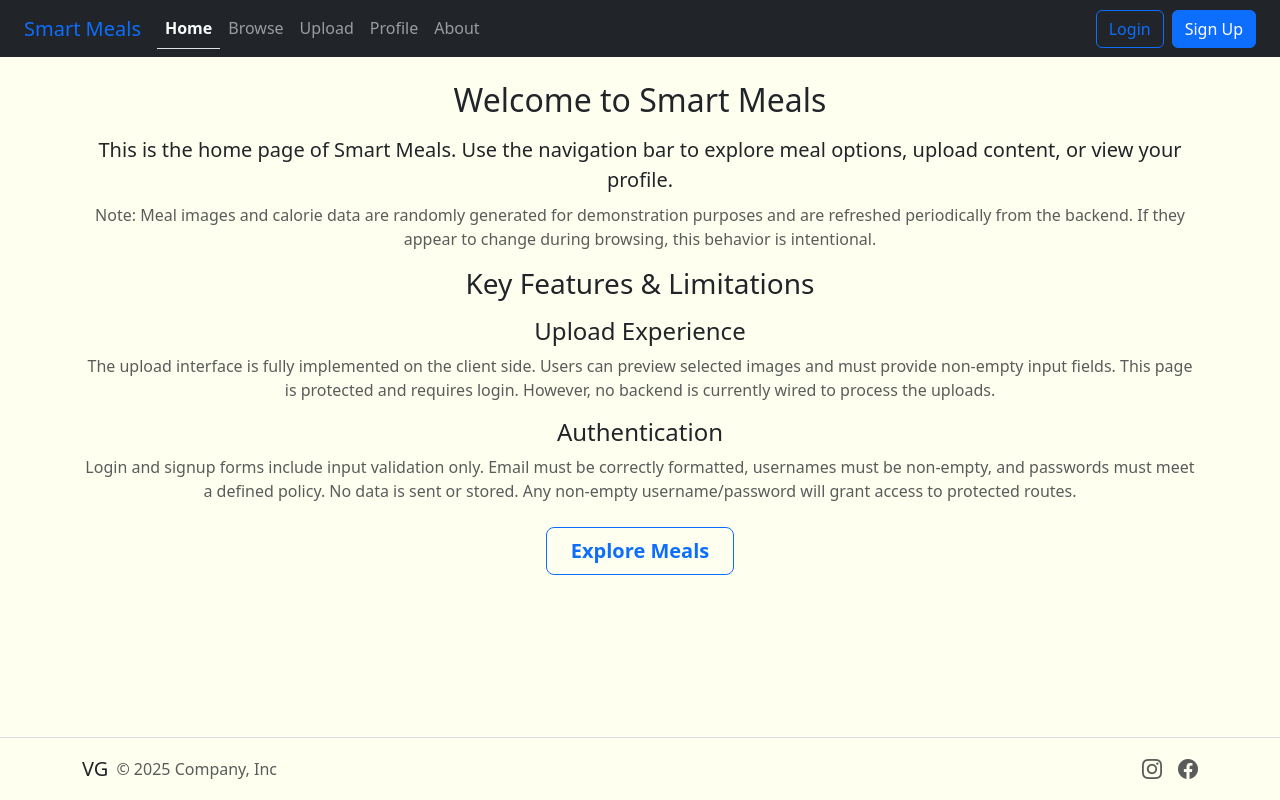
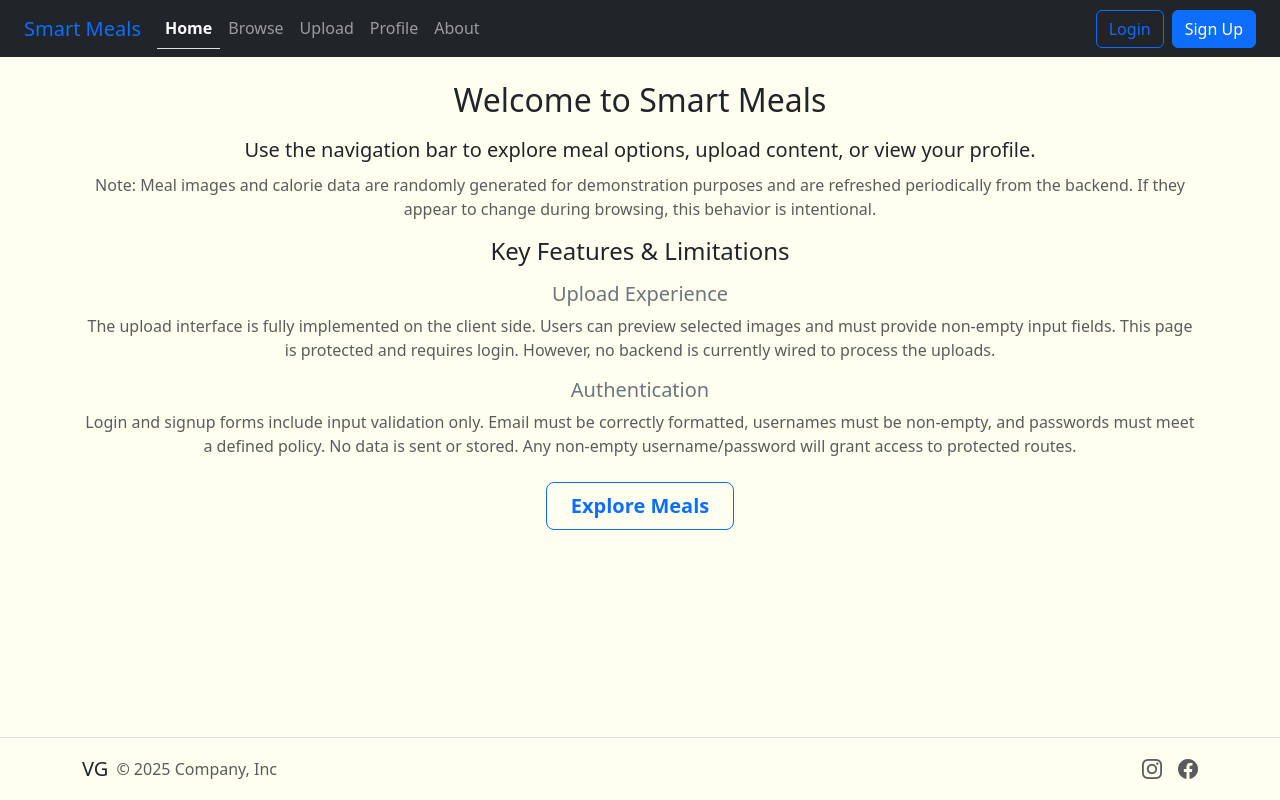
Before and after one commit to Venkat-Gorla/smartmeal-serverless, a React (Vite) app in the folder react-client/: page / in a window 1280 px wide. Built offline with nearby package versions, Linux system fonts and the light colour scheme.

Commit message:
[react client nonfunctional] Home page: improve section spacing and heading size

```diff
--- a/react-client/src/pages/Home.jsx
+++ b/react-client/src/pages/Home.jsx
@@ -5,8 +5,8 @@ export default function Home() {
     <div className="text-center">
       <h2 className="mb-3">Welcome to Smart Meals</h2>
       <p className="lead mb-2">
-        This is the home page of Smart Meals. Use the navigation bar to explore
-        meal options, upload content, or view your profile.
+        Use the navigation bar to explore meal options, upload content, or view
+        your profile.
       </p>
       <p className="text-muted">
         Note: Meal images and calorie data are randomly generated for
@@ -15,10 +15,10 @@ export default function Home() {
       </p>
 
       <section className="mt-6 text-left max-w-xl mx-auto">
-        <h3 className="mb-3">Key Features & Limitations</h3>
+        <h4 className="mb-3">Key Features & Limitations</h4>
 
-        <div className="">
-          <h4 className="">Upload Experience</h4>
+        <div className="mb-2">
+          <h5 className="text-secondary">Upload Experience</h5>
           <p className="text-muted">
             The upload interface is fully implemented on the client side. Users
             can preview selected images and must provide non-empty input fields.
@@ -28,7 +28,7 @@ export default function Home() {
         </div>
 
         <div className="mb-4">
-          <h4 className="">Authentication</h4>
+          <h5 className="text-secondary">Authentication</h5>
           <p className="text-muted">
             Login and signup forms include input validation only. Email must be
             correctly formatted, usernames must be non-empty, and passwords must
```
